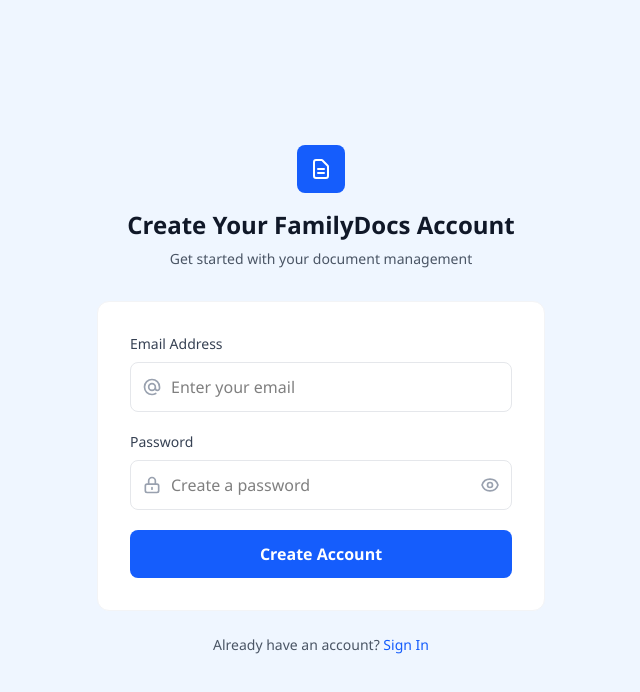
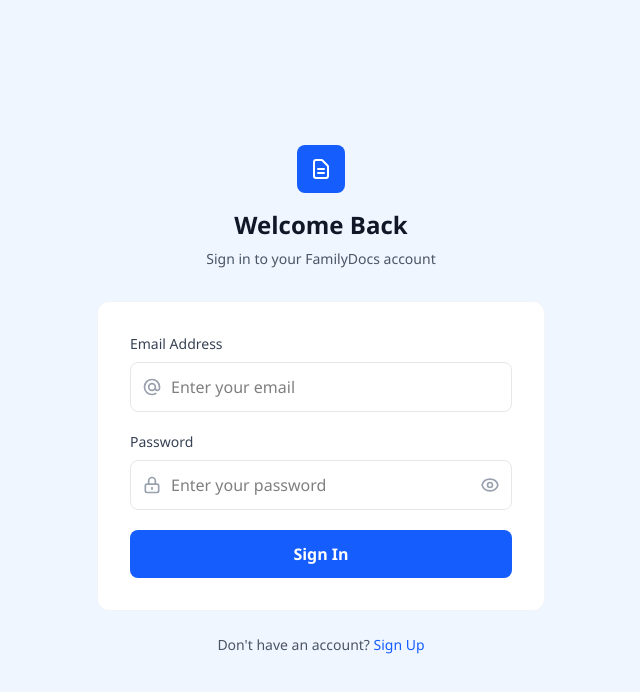
Before and after one commit to Nirmeet47/family-doc, a Next.js app: page /signin in a window 1280 px wide. Shown: the top 692 px of the page, without its empty margins (319-959 px from the left). Built offline with nearby package versions, Linux system fonts and the light colour scheme; no server answers.

Commit message:
signin fix

```diff
--- a/app/signin/page.tsx
+++ b/app/signin/page.tsx
@@ -1,10 +1,10 @@
 "use client";
 import { useState } from "react";
 import { useRouter } from "next/navigation";
-import { createUserWithEmailAndPassword } from "firebase/auth";
+import { signInWithEmailAndPassword } from "firebase/auth";
 import { auth } from "@/lib/firebase";
 
-export default function SignUpPage() {
+export default function SignInPage() {
   const [email, setEmail] = useState("");
   const [password, setPassword] = useState("");
   const [showPassword, setShowPassword] = useState(false);
@@ -17,11 +17,11 @@
     setError(null);
     setIsLoading(true);
     try {
-      await createUserWithEmailAndPassword(auth, email, password);
+      await signInWithEmailAndPassword(auth, email, password);
       router.push("/dashboard");
     } catch (err: any) {
-      setError("Sign up failed. Please try again.");
-      console.error("SignUp error:", err);
+      setError("Invalid email or password. Please try again.");
+      console.error("SignIn error:", err);
     } finally {
       setIsLoading(false);
     }
@@ -37,8 +37,8 @@
               <path strokeLinecap="round" strokeLinejoin="round" strokeWidth={2} d="M9 12h6m-6 4h6m2 5H7a2 2 0 01-2-2V5a2 2 0 012-2h5.586a1 1 0 01.707.293l5.414 5.414a1 1 0 01.293.707V19a2 2 0 01-2 2z" />
             </svg>
           </div>
-          <h1 className="text-2xl font-bold text-gray-900 mb-2">Create Your FamilyDocs Account</h1>
-          <p className="text-gray-600 text-sm">Get started with your document management</p>
+          <h1 className="text-2xl font-bold text-gray-900 mb-2">Welcome Back</h1>
+          <p className="text-gray-600 text-sm">Sign in to your FamilyDocs account</p>
         </div>
 
         {/* Form Card */}
@@ -81,7 +81,7 @@
                 <input
                   id="password"
                   type={showPassword ? "text" : "password"}
-                  placeholder="Create a password"
+                  placeholder="Enter your password"
                   className="w-full pl-10 pr-12 py-3 border border-gray-200 rounded-lg focus:outline-none focus:ring-2 focus:ring-blue-500 focus:border-transparent transition-all"
                   value={password}
                   onChange={e => setPassword(e.target.value)}
@@ -122,24 +122,24 @@
               {isLoading ? (
                 <div className="flex items-center justify-center space-x-2">
                   <div className="w-4 h-4 border-2 border-white/30 border-t-white rounded-full animate-spin"></div>
-                  <span>Creating Account...</span>
+                  <span>Signing In...</span>
                 </div>
               ) : (
-                "Create Account"
+                "Sign In"
               )}
             </button>
           </form>
         </div>
 
-        {/* Sign In Link */}
+        {/* Sign Up Link */}
         <div className="mt-6 text-center">
           <p className="text-gray-600 text-sm">
-            Already have an account?{" "}
+            Don't have an account?{" "}
             <a
-              href="/signin"
+              href="/signup"
               className="text-blue-600 hover:text-blue-700 font-medium hover:underline transition-colors"
             >
-              Sign In
+              Sign Up
             </a>
           </p>
         </div>
```
